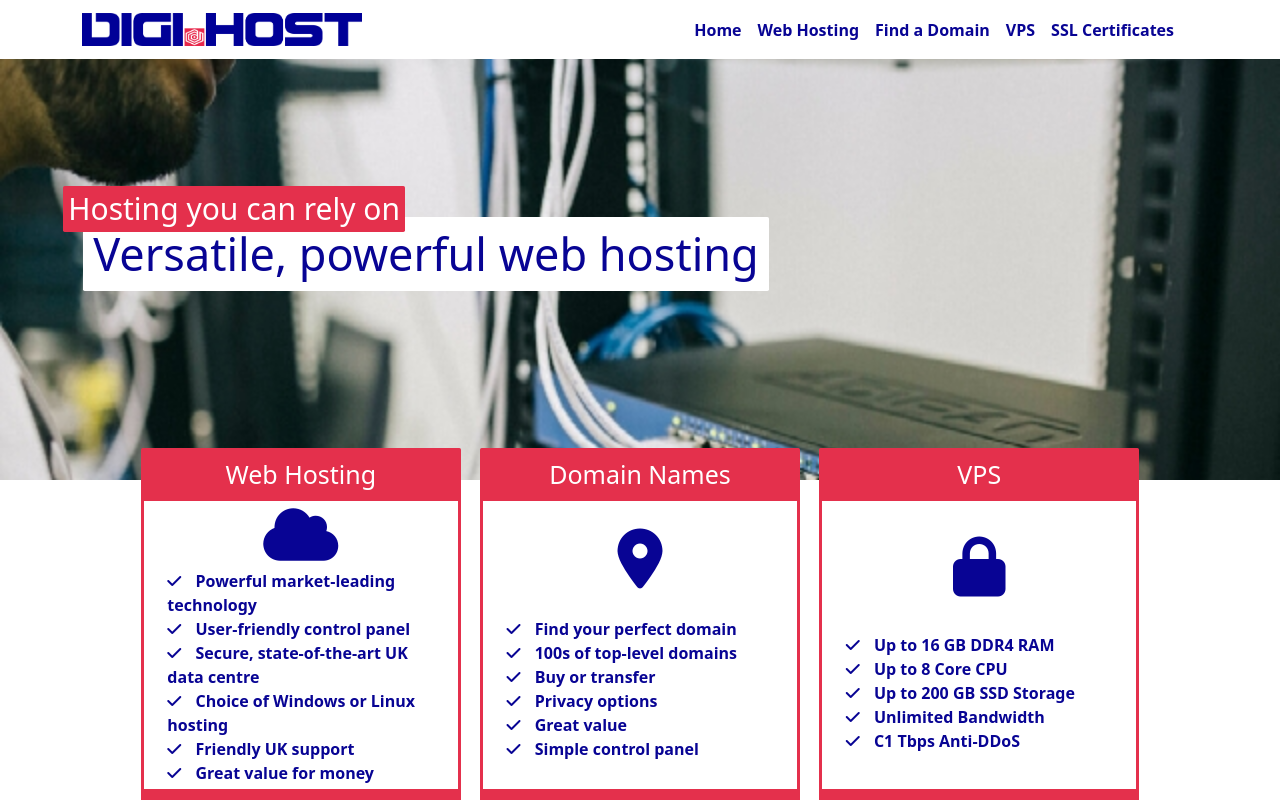
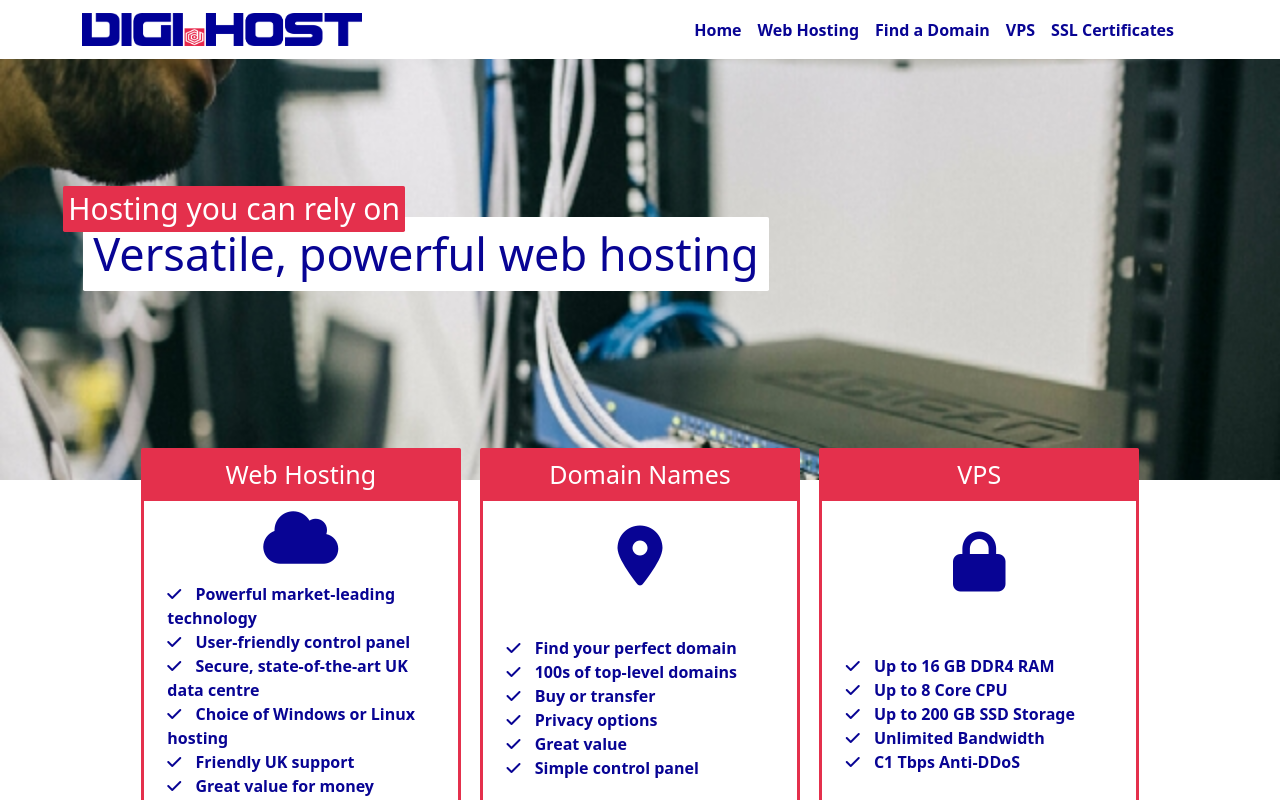
Before and after one commit to Olys6/digi-hosting, a React (Create React App) app: page / in a window 1280 px wide. Shown: the top 800 px of the page. Built offline with nearby package versions, Linux system fonts and the light colour scheme.

Commit message:
modified plans card and adjusted height

```diff
--- a/src/components/Home.js
+++ b/src/components/Home.js
@@ -63,7 +63,7 @@ const Home = () => {
         </div>
       </section>
       <section className='featuresSection'>
-        <h2 style={{ fontSize: "40px", color: "#080494", backgroundColor: "white", padding: "5px 10px 5px 10px", boxSizing: "border-box", borderRadius: "3px" }}>Features</h2>
+        <h2 style={{ fontSize: "40px", color: "#080494", backgroundColor: "white", padding: "5px 10px 5px 10px", boxSizing: "border-box", borderRadius: "3px", marginBottom: "3rem" }}>Features</h2>
         <div className="featuresLists">
           <div className='featuresList' data-aos="fade-right" data-aos-duration="800">
             <div style={{ fontWeight: "bold", fontSize: "30px", backgroundColor: "#e4304c", height: "4rem", color: "white", display: "flex", alignItems: "center", paddingLeft: "15px", boxSizing: "border-box" }}>
--- a/src/index.css
+++ b/src/index.css
@@ -67,12 +67,12 @@ code {
 
 .hostingPlanCardText {
   display: flex;
-  justify-content: space-evenly;
+  justify-content: space-around;
   align-items: center;
   flex-direction: column;
   font-weight: 630;
   width: 100%;
-  height: 18rem;
+  height: 19rem;
   /* gap: 1rem; */
   background-color: white;
   border-left: 3px solid #e4304c;
```
